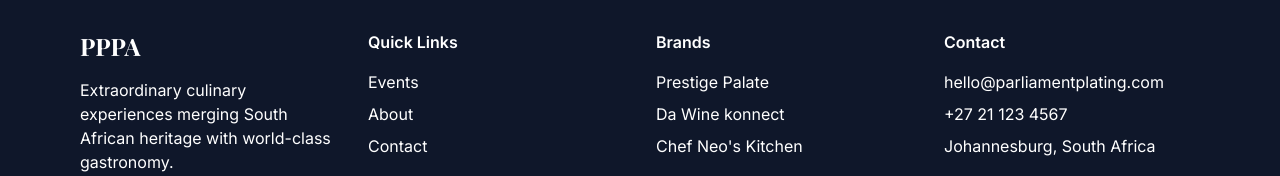
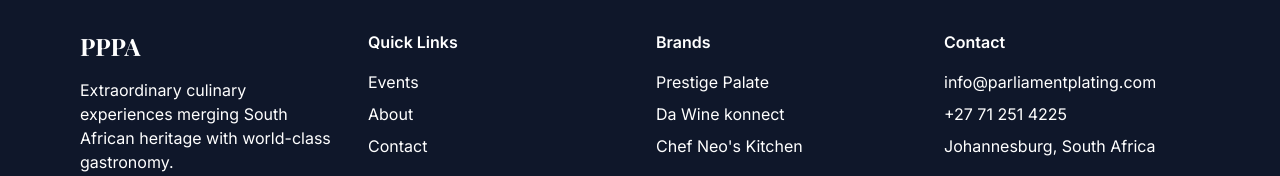
Before and after one commit to hanSiey/pppa-management-frontend, a Next.js app: page / in a window 1280 px wide. Shown: the part 1874-2050 px from the top of the page. Built offline with nearby package versions, Linux system fonts and the light colour scheme; no server answers; a web font is replaced by a local one.

Commit message:
adjust address details

```diff
--- a/app/(public)/layout.tsx
+++ b/app/(public)/layout.tsx
@@ -73,8 +73,8 @@
                 <div>
                   <h4 className="font-semibold mb-4">Contact</h4>
                   <address className="not-italic text-charcoal-300 space-y-2">
-                    <p>hello@parliamentplating.com</p>
-                    <p>+27 21 123 4567</p>
+                    <p>info@parliamentplating.com</p>
+                    <p>+27 71 251 4225</p>
                     <p>Johannesburg, South Africa</p>
                   </address>
                 </div>
```
